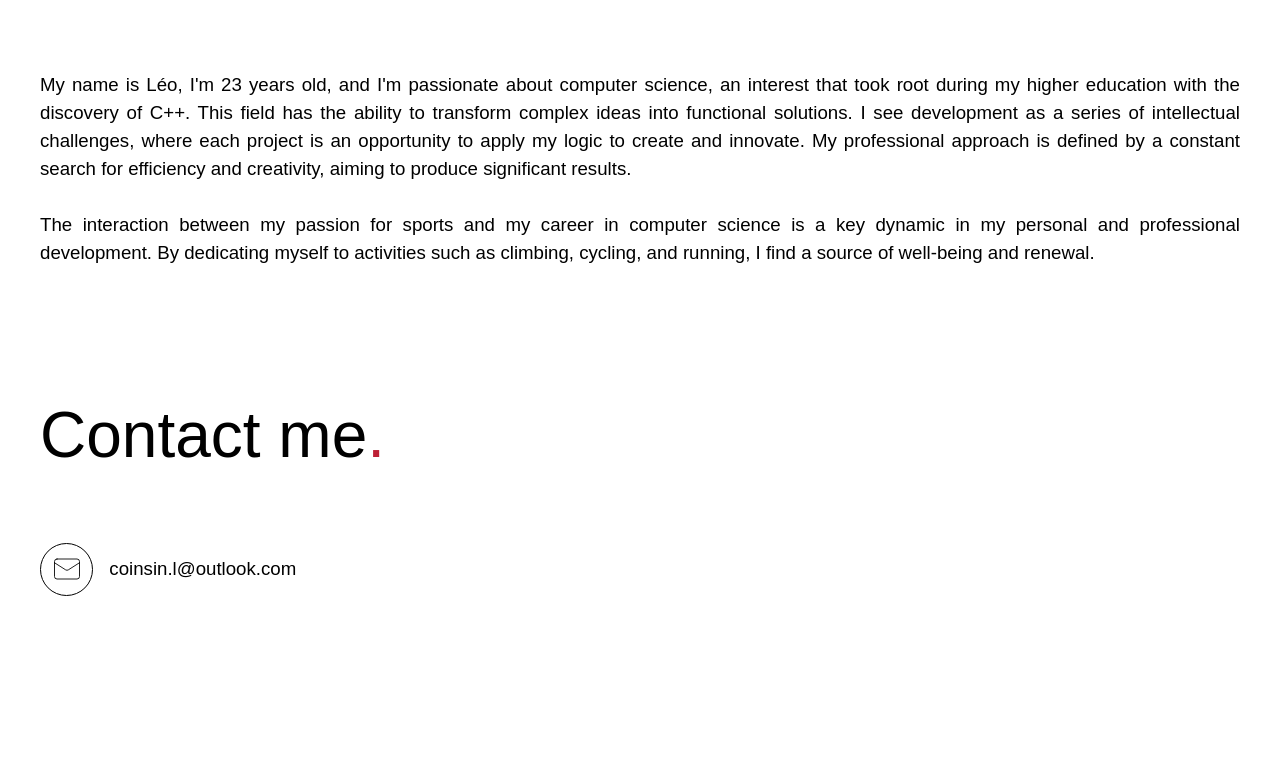
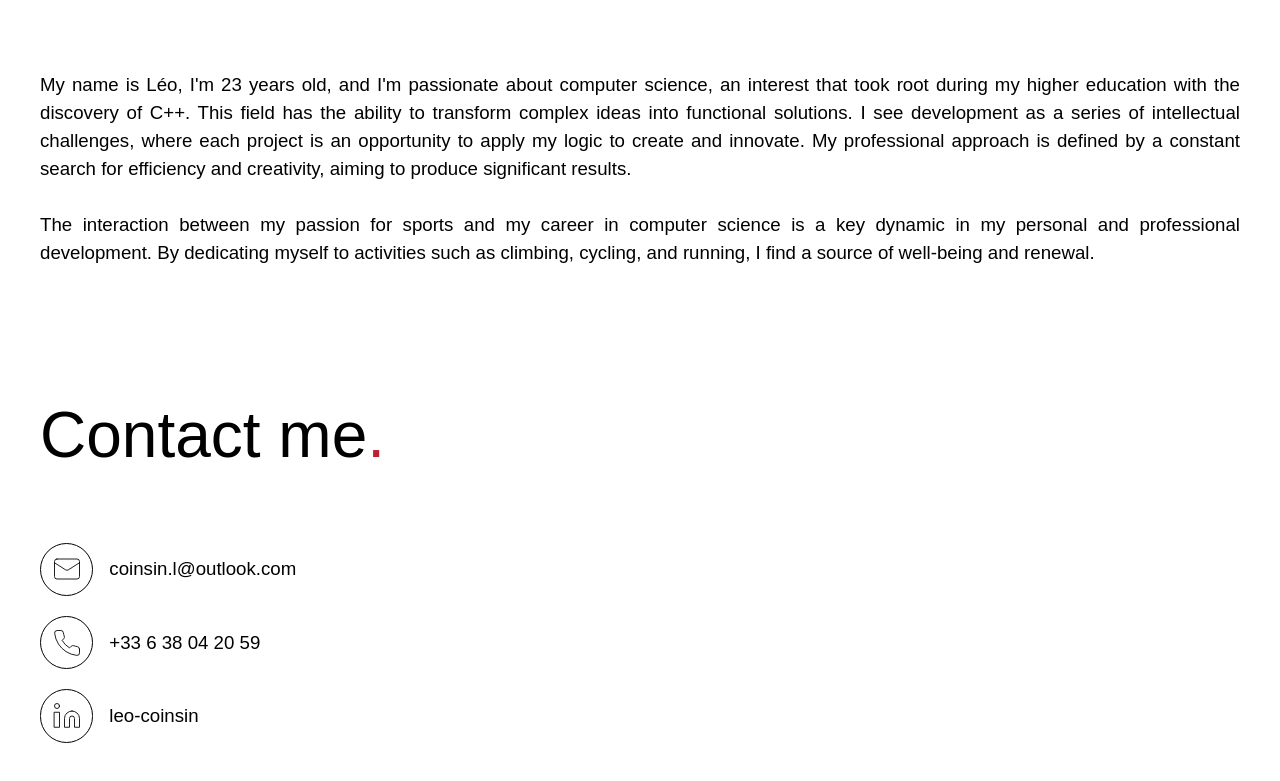
Before and after one commit to LCoinsin/Portfolio, a React (Vite) app in the folder Frontend/: page / in a window 1280 px wide. Shown: the part 1940-2721 px from the top of the page. Before the commit the page ends 2656 px from the top, so only its background shows below. Built offline with nearby package versions, Linux system fonts and the light colour scheme; a web font is replaced by a local one.

Commit message:
Contact more information

```diff
--- a/Frontend/src/components/Contact/index.tsx
+++ b/Frontend/src/components/Contact/index.tsx
@@ -1,4 +1,4 @@
-import { Mail } from "lucide-react";
+import { Linkedin, LinkedinIcon, Mail, Phone } from "lucide-react";
 import { useTranslation } from "react-i18next";
 
 function Contact({ id }: { id: string }) {
@@ -11,12 +11,24 @@ function Contact({ id }: { id: string }) {
         <span className="text-primary">.</span>
       </h1>
       <div className="h-[60px]" />
-      <div className="lg:col-span-3">
+      <div className="flex flex-col gap-5">
         <div className="text-paragraphe flex flex-row items-center gap-4 font-extralight">
           <div className="flex h-[40pt] w-[40pt] items-center justify-center rounded-full border border-black">
             <Mail size={30} strokeWidth={0.7} />
           </div>
           coinsin.l@outlook.com
+        </div>
+        <div className="text-paragraphe flex flex-row items-center gap-4 font-extralight">
+          <div className="flex h-[40pt] w-[40pt] items-center justify-center rounded-full border border-black">
+            <Phone size={30} strokeWidth={0.7} />
+          </div>
+          +33 6 38 04 20 59
+        </div>
+        <div className="text-paragraphe flex flex-row items-center gap-4 font-extralight">
+          <div className="flex h-[40pt] w-[40pt] items-center justify-center rounded-full border border-black">
+            <LinkedinIcon size={30} strokeWidth={0.7} />
+          </div>
+          leo-coinsin
         </div>
       </div>
     </div>
```
